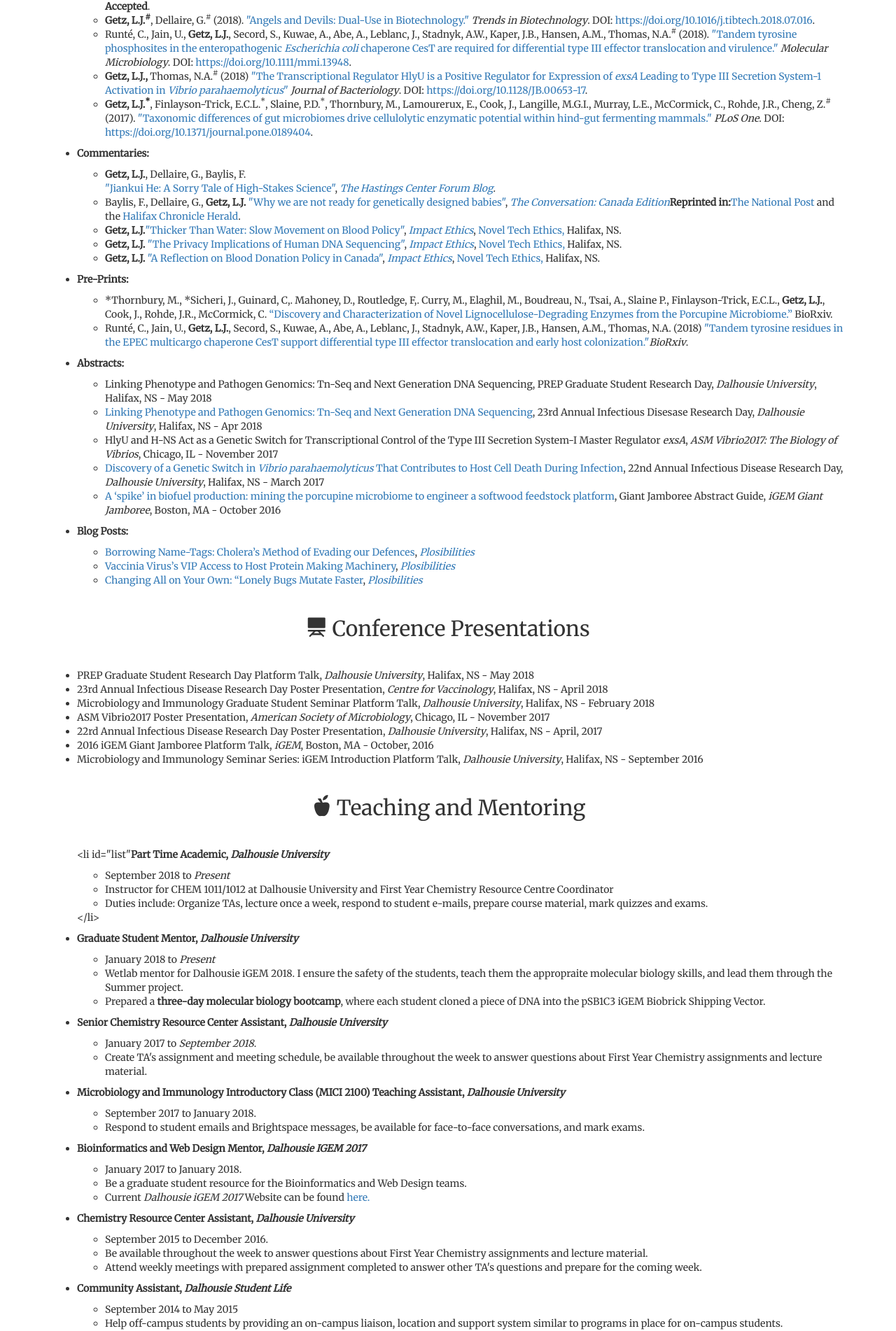
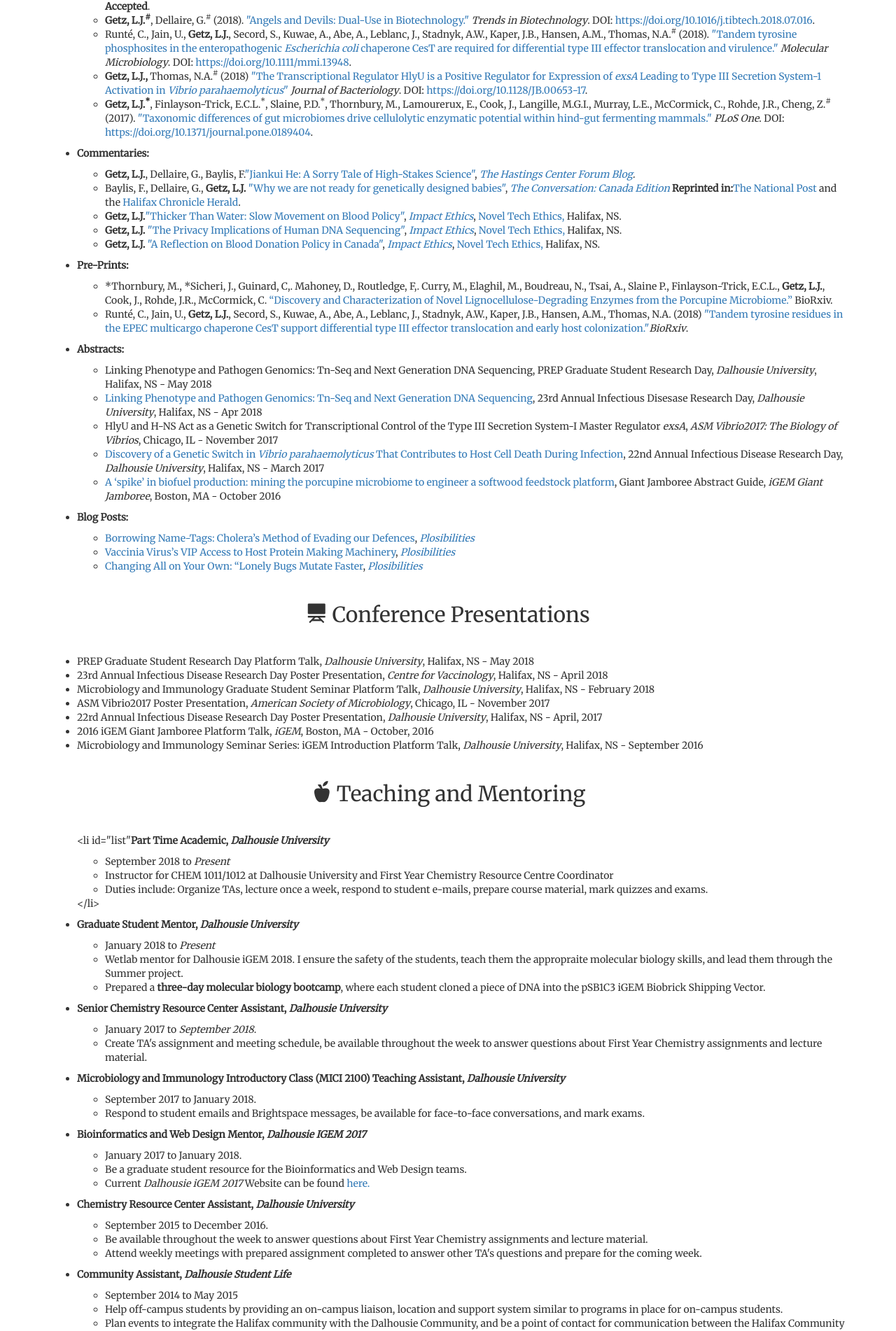
Before and after one commit to LandonGetz/OldCVWebsite, a Jekyll site: the page built from index.md, in a window 1280 px wide. Shown: the part 2304-4206 px from the top of the page at 70% size. Built offline with Jekyll 4.4.1, drawn with Linux system fonts in a browser that asks for light colours; nearby versions of some CDN libraries.

Commit message:
Fix mistake

```diff
--- a/index.md
+++ b/index.md
@@ -130,8 +130,8 @@ scroll: true
             </ul>
     <li id="list"><b>Commentaries:</b>
             <ul id="sublist">
-                <li><b>Getz, L.J.</b>, Dellaire, G., Baylis, F.</li><a href="https://www.thehastingscenter.org/jiankui-sorry-tale-high-stakes-science/" target="_blank">"Jiankui He: A Sorry Tale of High-Stakes Science"</a>, <i><a href="https://www.thehastingscenter.org/publications-resources/forum/" target="_blank">The Hastings Center Forum Blog</a>.</i>
-                <li>Baylis, F., Dellaire, G., <b>Getz, L.J.</b><a href="https://theconversation.com/why-we-are-not-ready-for-genetically-designed-babies-107756" target="_blank"> "Why we are not ready for genetically designed babies"</a>, <i><a href="https://theconversation.com/ca" target="_blank">The Conversation: Canada Edition</a></i><b>Reprinted in:</b><a href="https://nationalpost.com/pmn/news-pmn/why-we-are-not-ready-for-genetically-designed-babies" target="_blank">The National Post</a> and the <a href="https://www.thechronicleherald.ca/opinion/opinion-why-we-are-not-ready-for-genetically-designed-babies-263999/" target="_blank">Halifax Chronicle Herald</a>.</li>
+                <li><b>Getz, L.J.</b>, Dellaire, G., Baylis, F.<a href="https://www.thehastingscenter.org/jiankui-sorry-tale-high-stakes-science/" target="_blank">"Jiankui He: A Sorry Tale of High-Stakes Science"</a>, <i><a href="https://www.thehastingscenter.org/publications-resources/forum/" target="_blank">The Hastings Center Forum Blog</a>.</i></li>
+                <li>Baylis, F., Dellaire, G., <b>Getz, L.J.</b><a href="https://theconversation.com/why-we-are-not-ready-for-genetically-designed-babies-107756" target="_blank"> "Why we are not ready for genetically designed babies"</a>, <i><a href="https://theconversation.com/ca" target="_blank">The Conversation: Canada Edition</a></i><b> Reprinted in:</b><a href="https://nationalpost.com/pmn/news-pmn/why-we-are-not-ready-for-genetically-designed-babies" target="_blank">The National Post</a> and the <a href="https://www.thechronicleherald.ca/opinion/opinion-why-we-are-not-ready-for-genetically-designed-babies-263999/" target="_blank">Halifax Chronicle Herald</a>.</li>
                 <li><b>Getz, L.J.</b><a href="https://impactethics.ca/2018/10/26/thicker-than-water-slow-movement-on-blood-policy/" target="_blank">"Thicker Than Water: Slow Movement on Blood Policy"</a>, <i><a href="http://www.impactethics.ca" target="_blank">Impact Ethics</a></i>, <a href="https://www.dal.ca/sites/noveltechethics.html" target="_blank">Novel Tech Ethics,</a> Halifax, NS.</li>
                 <li><b>Getz, L.J. </b><a href="https://impactethics.ca/2018/05/11/the-privacy-implications-of-human-dna-sequencing/" target="_blank">"The Privacy Implications of Human DNA Sequencing"</a>, <i><a href="http://www.impactethics.ca" target="_blank">Impact Ethics</a></i>, <a href="https://www.dal.ca/sites/noveltechethics.html" target="_blank">Novel Tech Ethics,</a> Halifax, NS.</li>
                 <li><b>Getz, L.J. </b><a href="https://impactethics.ca/2017/08/24/a-reflection-on-blood-donation-policy-in-canada/" target="_blank">"A Reflection on Blood Donation Policy in Canada"</a>, <i><a href="http://www.impactethics.ca" target="_blank">Impact Ethics</a></i>, <a href="https://www.dal.ca/sites/noveltechethics.html" target="_blank">Novel Tech Ethics,</a> Halifax, NS.</li>
```
